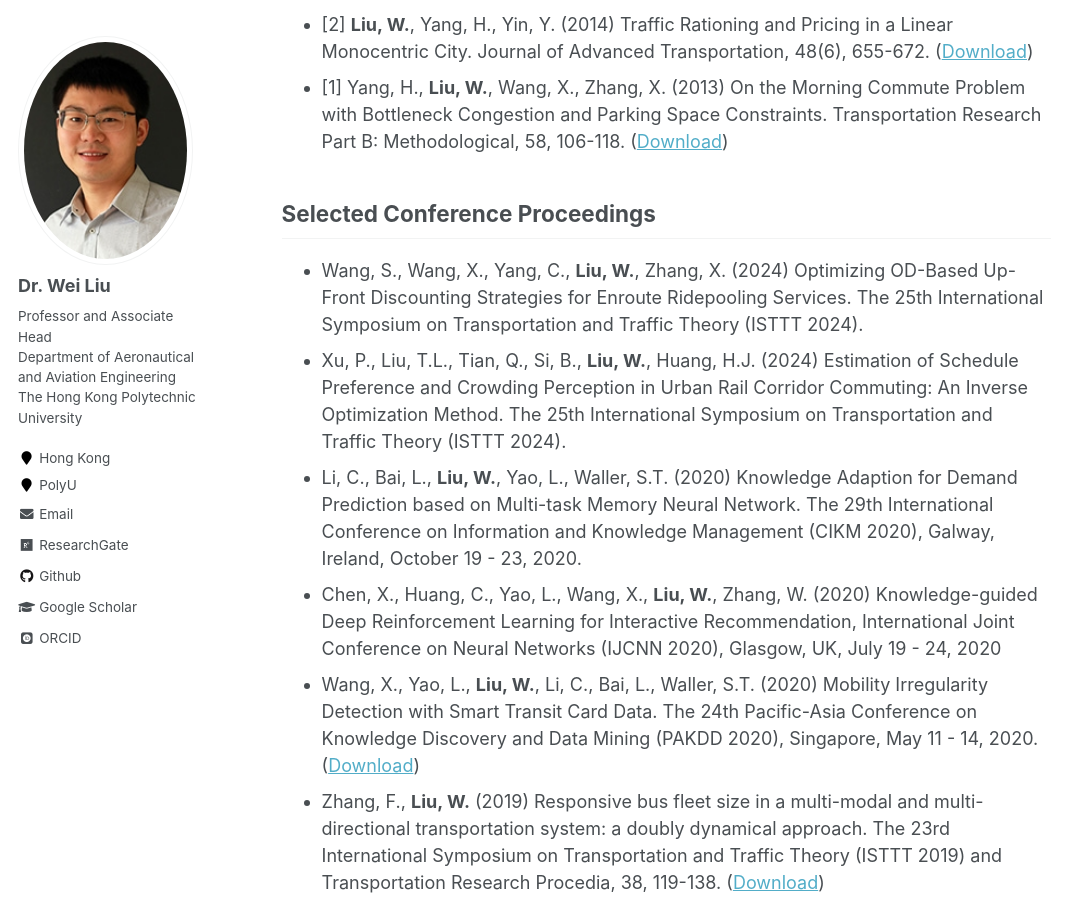
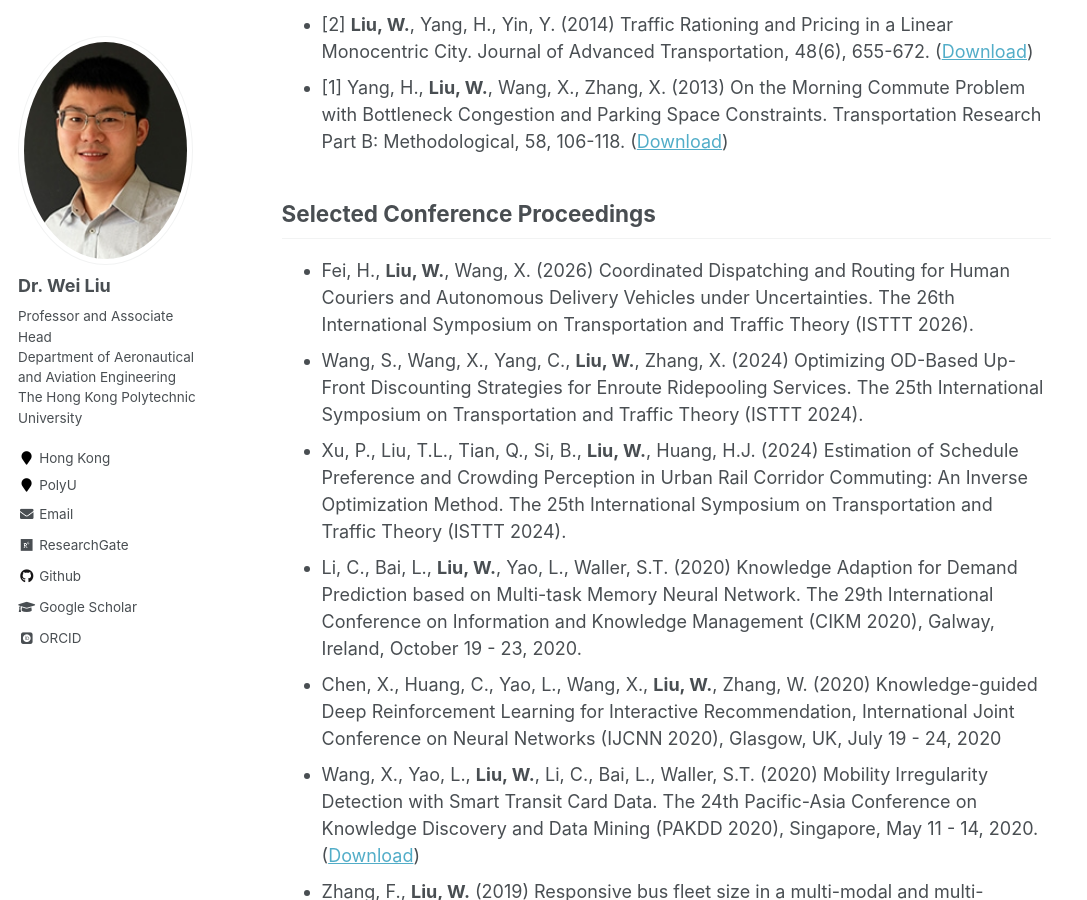
Before and after one commit to weiliu2016/weiliu2016.github.io, a Jekyll site: the page built from _pages/publications.md, in a window 1280 px wide and 900 px high, scrolled down 15279 px. Shown: the whole window, without its empty margins (0-1087 px from the left). Built offline with Jekyll 4.4.1, drawn with Linux system fonts in a browser that asks for light colours; some web fonts are replaced; formulas are drawn with MathJax 3.

Commit message:
Update publications.md

```diff
--- a/_pages/publications.md
+++ b/_pages/publications.md
@@ -198,6 +198,7 @@ Journal Publication
 
 Selected Conference Proceedings
 -------
+* Fei, H., **Liu, W.**, Wang, X. (2026) Coordinated Dispatching and Routing for Human Couriers and Autonomous Delivery Vehicles under Uncertainties. The 26th International Symposium on Transportation and Traffic Theory (ISTTT 2026).
 * Wang, S., Wang, X., Yang, C., **Liu, W.**, Zhang, X. (2024) Optimizing OD-Based Up-Front Discounting Strategies for Enroute Ridepooling Services. The 25th International Symposium on Transportation and Traffic Theory (ISTTT 2024).
 * Xu, P., Liu, T.L., Tian, Q., Si, B., **Liu, W.**, Huang, H.J. (2024) Estimation of Schedule Preference and Crowding Perception in Urban Rail Corridor Commuting: An Inverse Optimization Method. The 25th International Symposium on Transportation and Traffic Theory (ISTTT 2024).
 * Li, C., Bai, L., **Liu, W.**, Yao, L., Waller, S.T. (2020) Knowledge Adaption for Demand Prediction based on Multi-task Memory Neural Network. The 29th International Conference on Information and Knowledge Management (CIKM 2020), Galway, Ireland, October 19 - 23, 2020.
```
